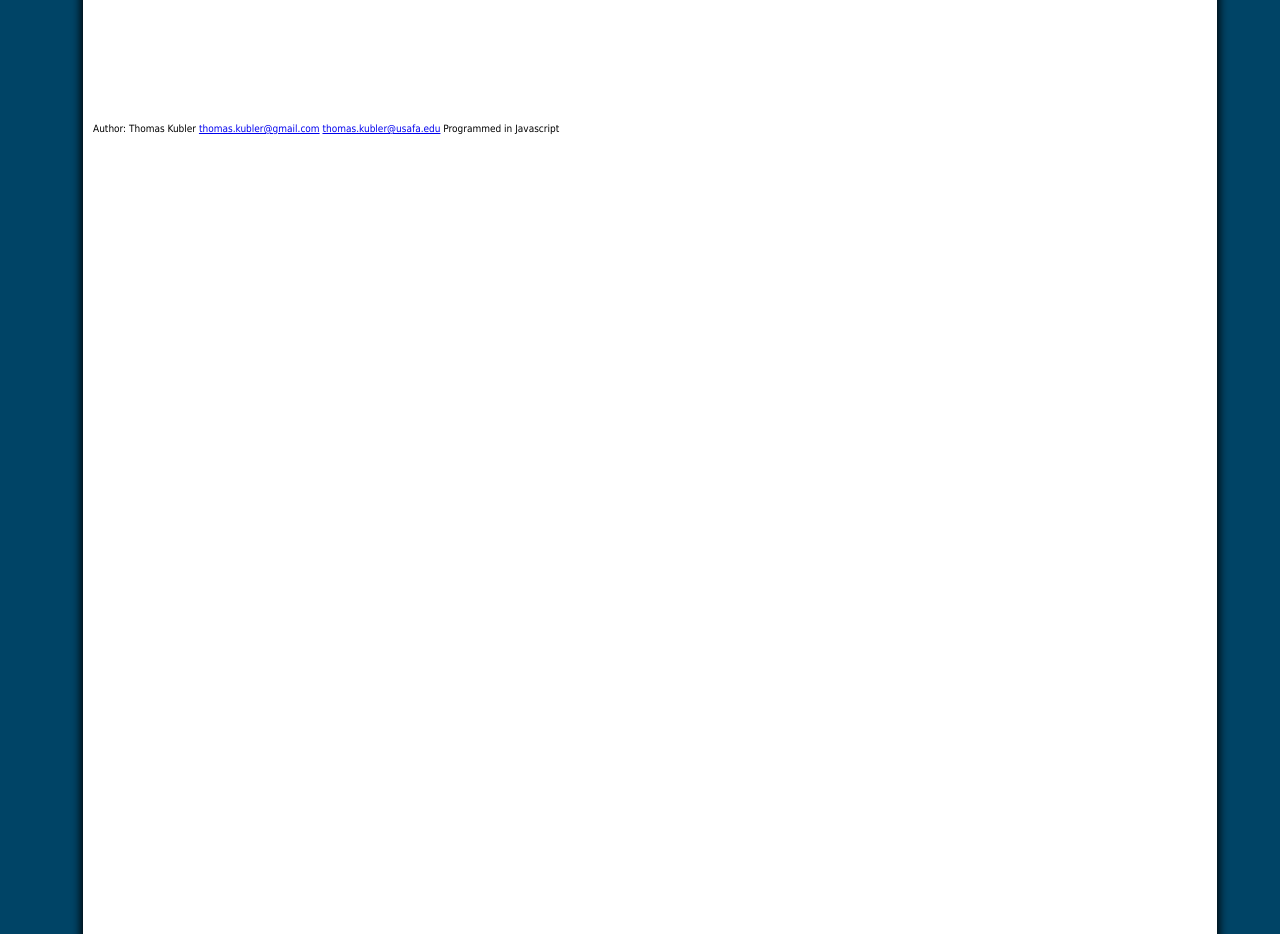
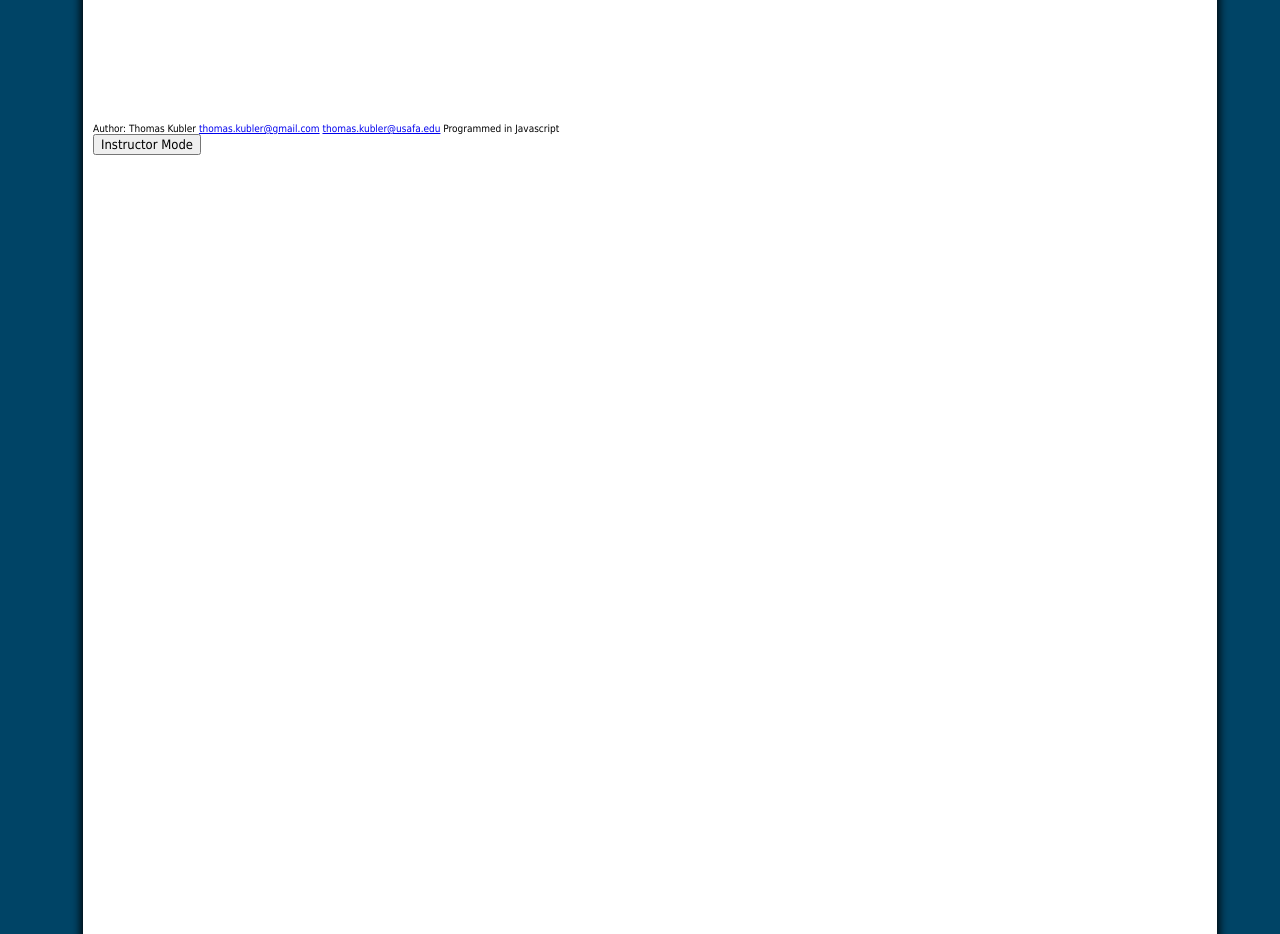
Before and after one commit to ithinkimongithub/ECE-Radar-Project-Student, a plain HTML site: page index.html in a window 1280 px wide. Shown: the part 1380-2314 px from the top of the page. Drawn offline with Linux system fonts and the light colour scheme.

Commit message:
instr button class removed for visibility

```diff
--- a/index.html
+++ b/index.html
@@ -110,7 +110,7 @@ Copyright (C) 2012-present   SheetJS LLC
         Programmed in Javascript</div>
         <img id="myiconN" width="30" height="30" src="airplaneN.gif" hidden>
         <img id="myiconS" width="30" height="30" src="airplaneS.gif" hidden>
-        <button id="instr-btn" class="start-btn btn" onclick="ToggleInstructor()">Instructor Mode</button>
+        <button id="instr-btn" onclick="ToggleInstructor()">Instructor Mode</button>
     </div>
 </body>
 </html>
```
